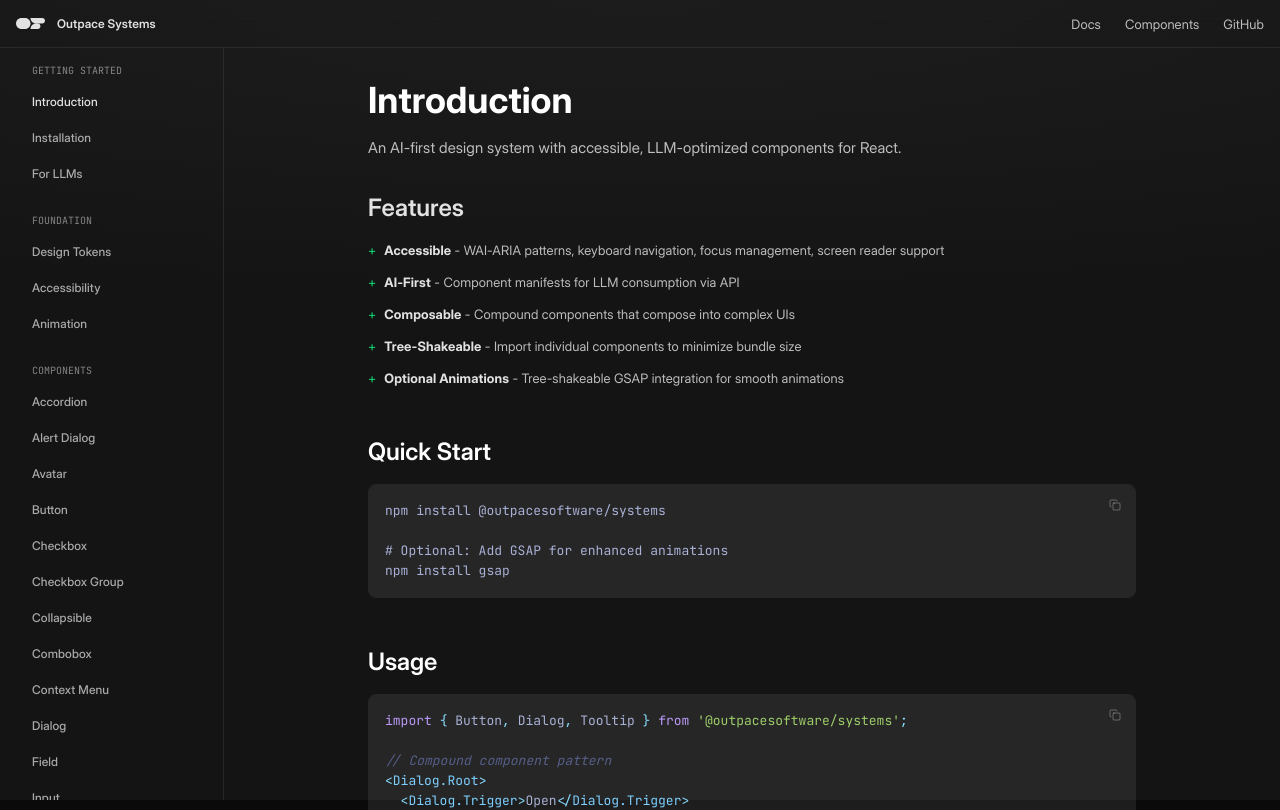
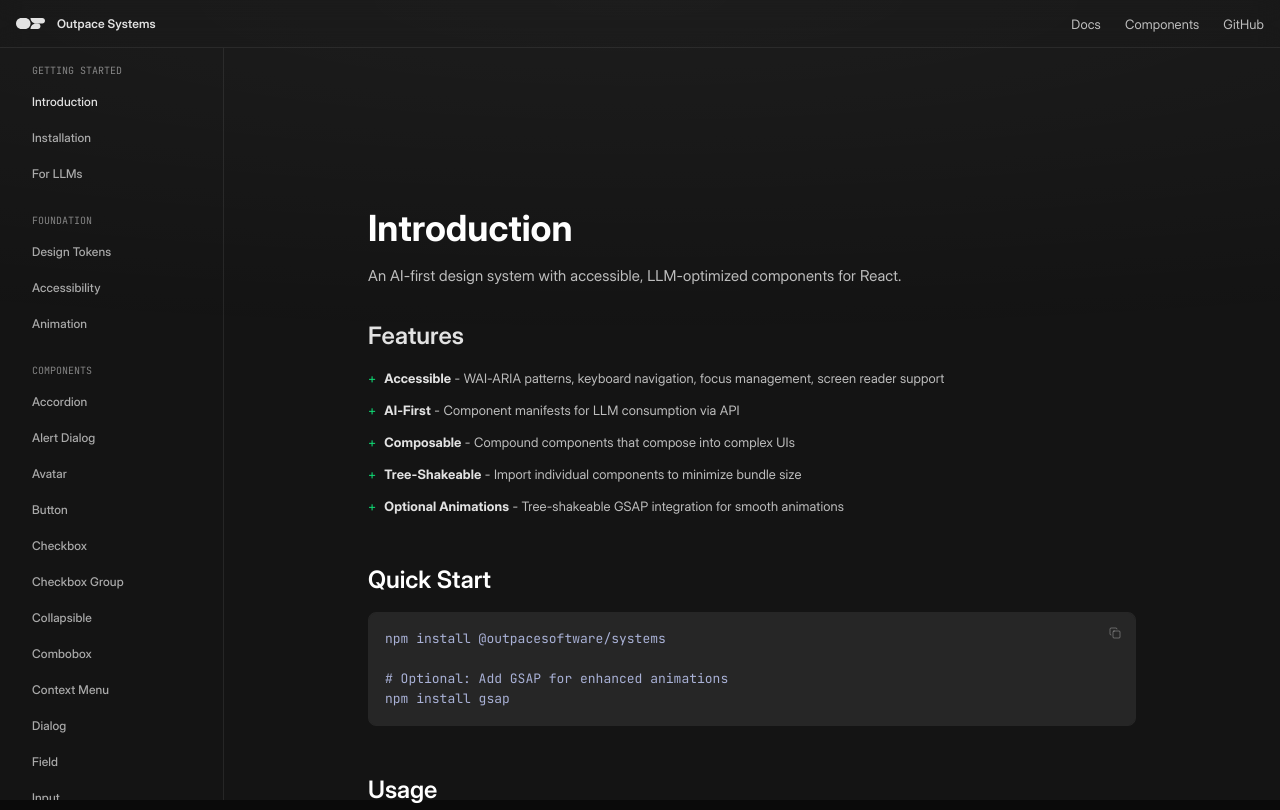
Before and after one commit to outpacesoftware/systems, a Next.js app: page /docs in a window 1280 px wide. Shown: the top 810 px of the page. Built offline with nearby package versions, Linux system fonts and the light colour scheme.

Commit message:
style: add 80px vertical padding to main and container

```diff
--- a/app/docs/layout.tsx
+++ b/app/docs/layout.tsx
@@ -21,8 +21,8 @@ export default function DocsLayout({
 					mobileOpen={mobileMenuOpen}
 					onClose={() => setMobileMenuOpen(false)}
 				/>
-				<main className="flex-1 min-w-0 p-4 md:p-8 flex justify-center">
-					<div className="w-full max-w-3xl">{children}</div>
+				<main className="flex-1 min-w-0 px-4 md:px-8 py-20 flex justify-center">
+					<div className="w-full max-w-3xl py-20">{children}</div>
 				</main>
 			</div>
 		</div>
```
